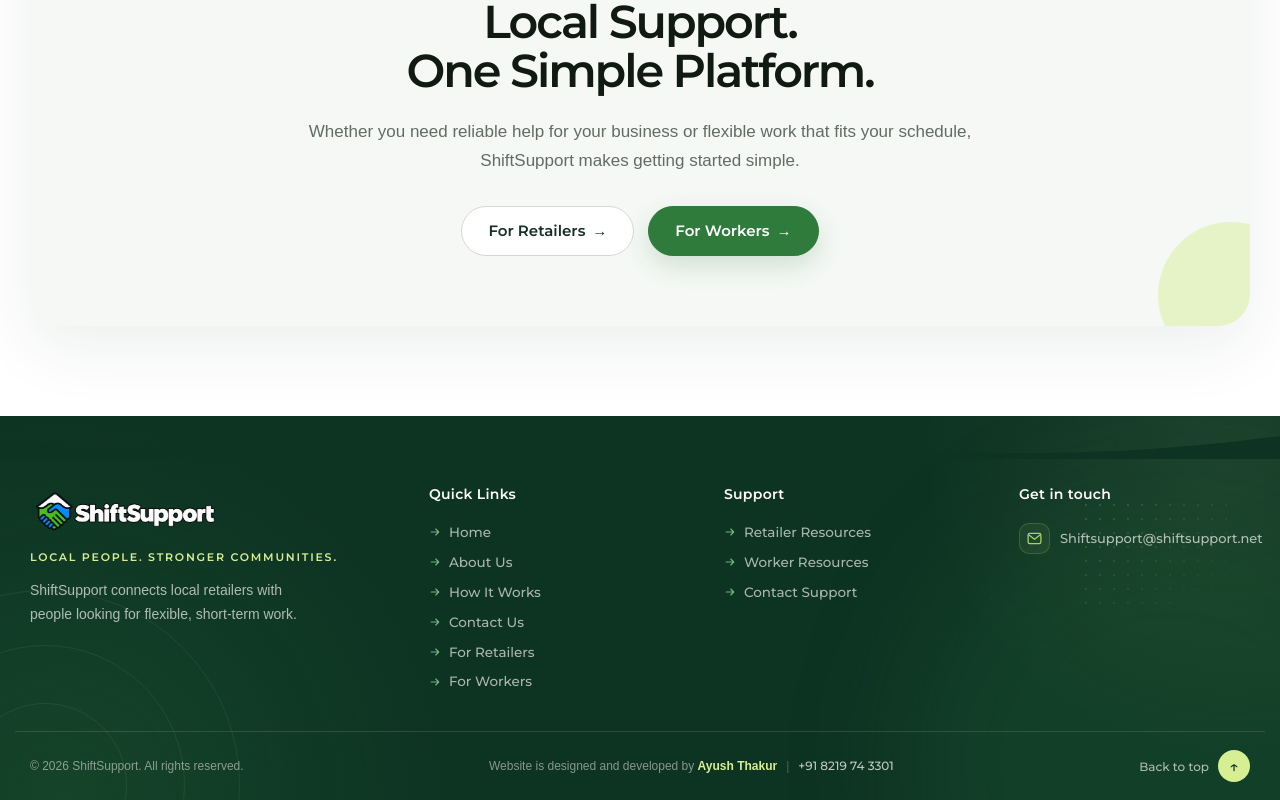
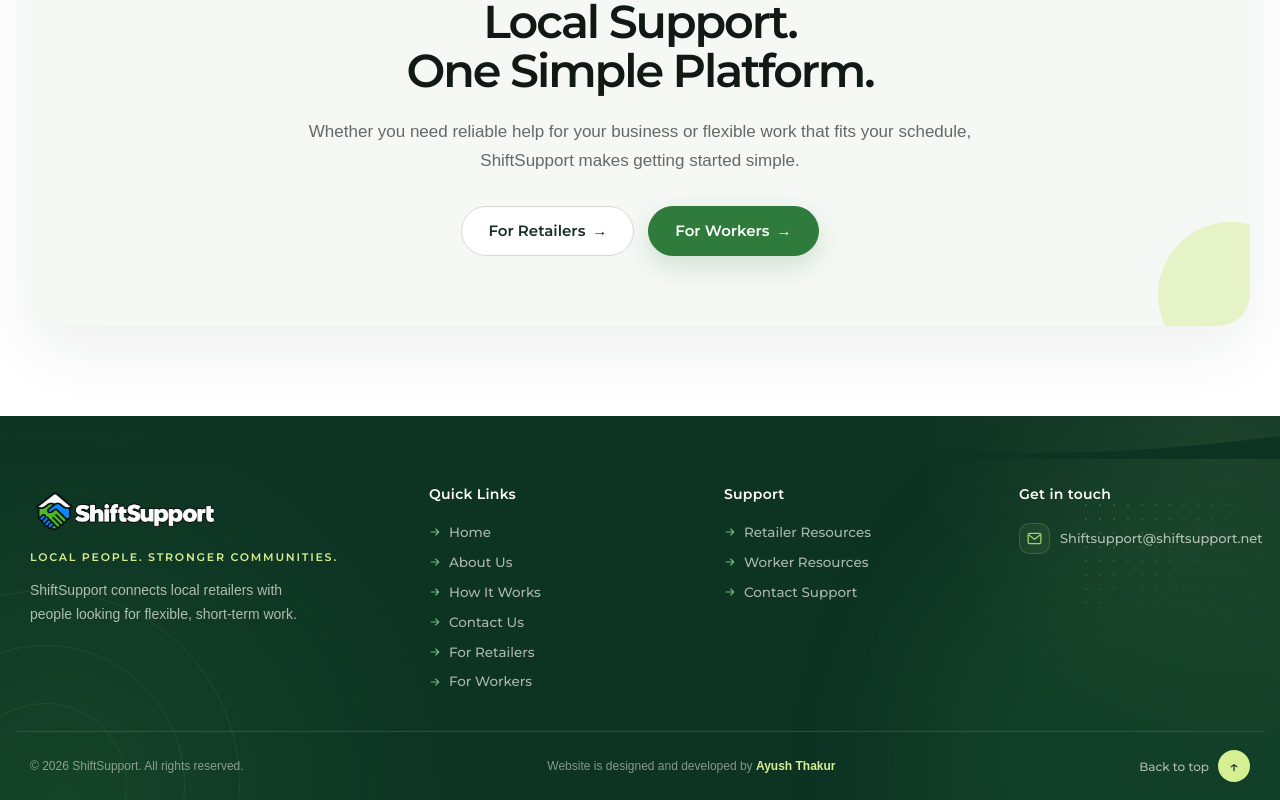
Before and after one commit to rudivanboven/shiftsupport, a Next.js app: page /about in a window 1280 px wide. Shown: the part 5678-6478 px from the top of the page. Built offline with nearby package versions, Linux system fonts and the light colour scheme; no server answers.

Commit message:
Ayush:work done

```diff
--- a/components/layout/Footer/Footer.tsx
+++ b/components/layout/Footer/Footer.tsx
@@ -85,8 +85,6 @@
         <p>© 2026 ShiftSupport. All rights reserved.</p>
         <p className={styles.credit}>
           Website is designed and developed by <strong>Ayush Thakur</strong>
-          <span aria-hidden="true">|</span>
-          <a href="tel:+918219743301">+91 8219 74 3301</a>
         </p>
         <a className={styles.backToTop} href="#top" aria-label="Back to top">
           <span>Back to top</span>
```
